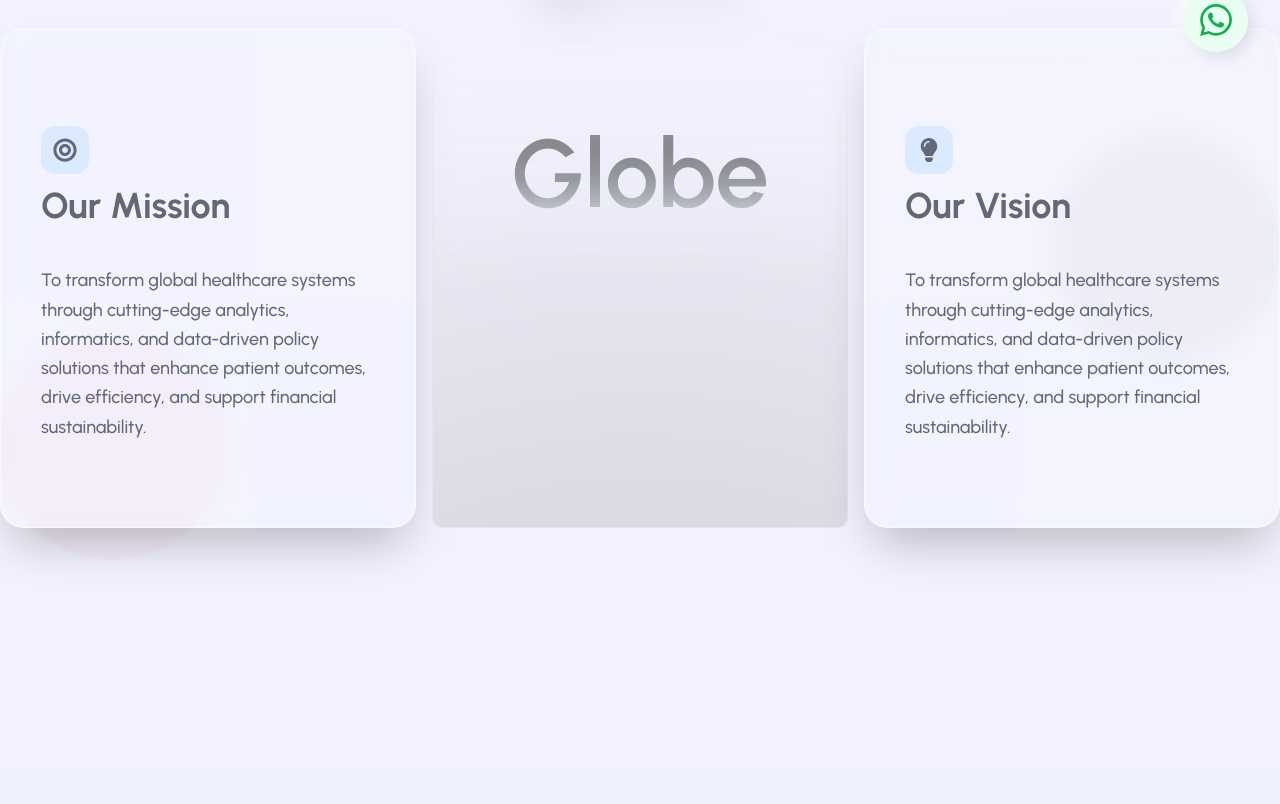
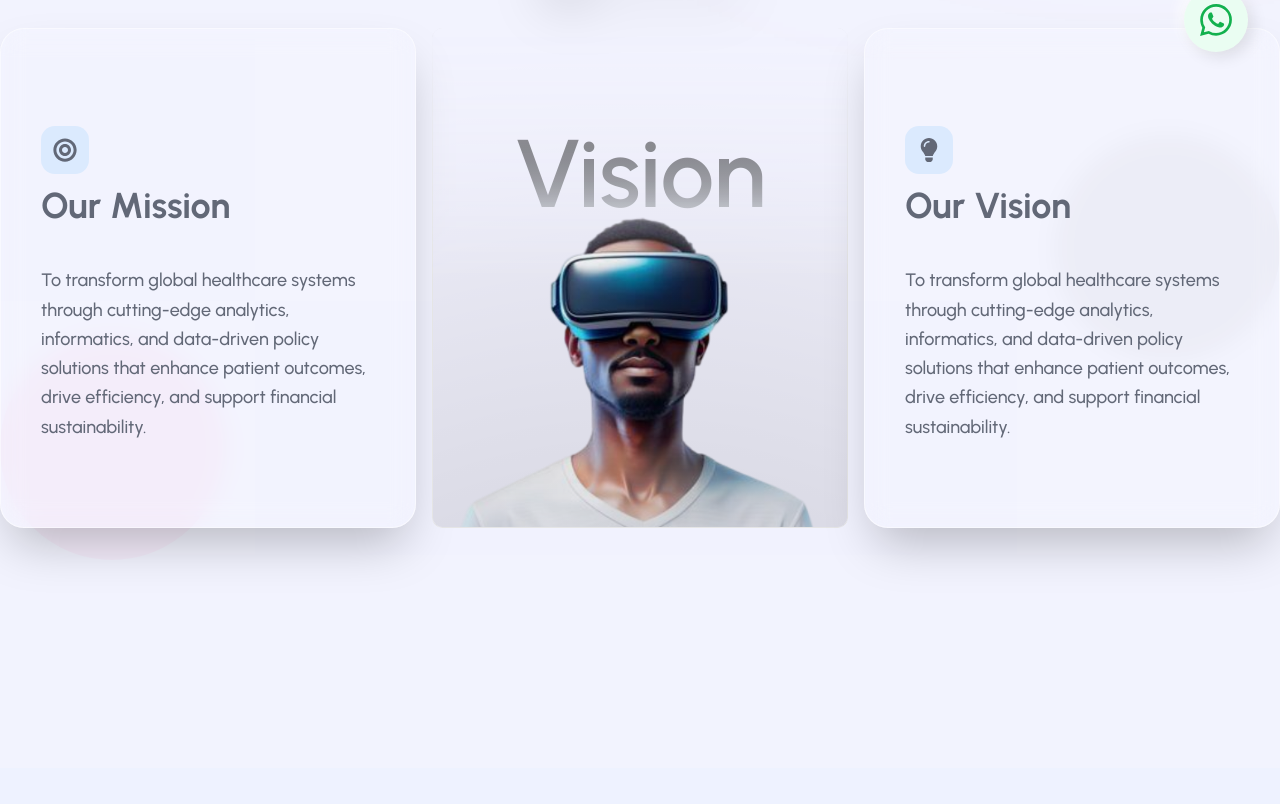
Before and after one commit to developerdavid2/finex-health-analytics, a Next.js app: page /company in a window 1280 px wide. Shown: the part 716-1520 px from the top of the page. Built offline with nearby package versions, Linux system fonts and the light colour scheme.

Commit message:
Refactored About page

```diff
--- a/components/footer/footer-logo.tsx
+++ b/components/footer/footer-logo.tsx
@@ -6,14 +6,17 @@ import Image from "next/image";
 const FooterLogo: React.FC = () => {
   return (
     <Link href="/" aria-label="FI Home">
-      <div className="py-2 rounded-lg w-fit flex items-center justify-center gap-4">
+      <div className="py-2 rounded-lg flex items-center gap-4">
         <Image
           src="/images/logo-nav.png"
           alt="Logo-footer"
           width={80}
           height={80}
+          className="w-16 h-16 md:h-fit md:w-fit "
         />
-        <h2 className="font-bold text-6xl text-main tracking-tight">Finex</h2>
+        <h2 className="font-extrabold text-sm sm:text-lg md:text-xl text-main tracking-tight uppercase max-w-[300px]">
+          Finex Healthcare Analytics & Informatics LLC
+        </h2>
       </div>
     </Link>
   );
--- a/components/sections/company/key-operational-processes.tsx
+++ b/components/sections/company/key-operational-processes.tsx
@@ -73,8 +73,8 @@ const ProcessItem: React.FC<ProcessItemProps> = ({
       <h5>
         <button
           className={clsx(
-            "text-left text-[20px] font-semibold flex items-center justify-between w-full py-3 px-4 rounded-md transition-all duration-300 cursor-pointer",
-            isOpen ? "text-pink-700" : "text-main hover:text-pink-400/60",
+            "text-left text-lg lg:text-[20px] font-semibold flex items-center justify-between w-full py-3 px-4 rounded-md transition-all duration-300 cursor-pointer",
+            isOpen ? "text-pink-700" : "text-main hover:text-gray-400/60",
           )}
         >
           <div className="flex items-center">
@@ -88,14 +88,14 @@ const ProcessItem: React.FC<ProcessItemProps> = ({
             >
               {icon}
             </div>
-            <span>{title}</span>
+            <span className="text-base md:text-lg">{title}</span>
           </div>
           <div
             className={clsx(
               "flex items-center justify-center w-8 h-8 rounded-full transition-all duration-300",
               isOpen
                 ? "bg-indigo-100 shadow-inner text-pink-700"
-                : "bg-indigo-50 shadow-[2px_2px_5px_rgba(136,146,176,0.2),-2px_-2px_5px_rgba(255,255,255,0.7)] text-main hover:text-pink-600",
+                : "bg-indigo-50 shadow-[2px_2px_5px_rgba(136,146,176,0.2),-2px_-2px_5px_rgba(255,255,255,0.7)] text-main hover:text-gray-600",
             )}
           >
             <svg
@@ -112,7 +112,7 @@ const ProcessItem: React.FC<ProcessItemProps> = ({
                 width="16"
                 height="2"
                 rx="1"
-                className={`origin-center ${isOpen ? "fill-indigo-700" : "fill-neutral-700"}`}
+                className={`origin-center ${isOpen ? "fill-pink-700" : "fill-neutral-700"}`}
               />
               <rect
                 y="7"
@@ -208,18 +208,9 @@ export default function KeyOperationsSection() {
               Key Operational Processes
             </h2>
             <p className="text-center text-gray-600 text-xl font-medium mb-8 max-w-3xl max-xl:text-center">
-              Finex operates across key regions in Africa, North America,
-              Europe, and Southeast Asia, delivering innovative healthcare
-              analytics and informatics solutions tailored to diverse healthcare
-              systems.
+              Our key operational processes are designed to ensure that we
+              deliver the best possible service to our clients.
             </p>
-            <Button
-              className="bg-gradient-to-tr from-zinc-700 via-55% to-gray-500 font-bold rounded-full text-white hover:text-white text-md p-6 md:text-xl md:p-8 hover:drop-shadow-2xl transition duration-300 w-[15rem] hover:scale-110 cursor-pointer"
-              variant={"outline"}
-              onClick={() => window.open("/services", "_self")}
-            >
-              View All Services
-            </Button>
           </motion.div>
 
           {/* Grid is shown only after delay */}
@@ -240,6 +231,15 @@ export default function KeyOperationsSection() {
               ))}
             </div>
           )}
+          <div className="mx-auto">
+            <Button
+              className="bg-gradient-to-tr from-zinc-700 via-55% to-gray-500 font-bold rounded-full text-white hover:text-white text-md p-6 md:text-xl md:p-8 hover:drop-shadow-2xl transition duration-300 w-[15rem] hover:scale-110 cursor-pointer"
+              variant={"outline"}
+              onClick={() => window.open("/services", "_self")}
+            >
+              View All Services
+            </Button>
+          </div>
         </div>
       </div>
     </section>
--- a/components/sections/company/mission-vision.tsx
+++ b/components/sections/company/mission-vision.tsx
@@ -6,6 +6,11 @@ import { ScrollIcon } from "lucide-react";
 import { FaBullseye, FaLightbulb } from "react-icons/fa";
 
 // Animation configuration - matching the Hero Section
+const transition = { duration: 1, ease: [0.25, 0.1, 0.25, 1] };
+const variants = {
+  hidden: { filter: "blur(10px)", transform: "translateY(20%)", opacity: 0 },
+  visible: { filter: "blur(0)", transform: "translateY(0)", opacity: 1 },
+};
 // Container variants for staggered children
 const containerVariants = {
   hidden: { opacity: 0 },
@@ -169,10 +174,20 @@ export default function MissionVisionSection() {
                     transition={{ duration: 1, delay: 0.6 }}
                     className="pointer-events-none whitespace-pre-wrap bg-gradient-to-b from-black to-gray-300/80 bg-clip-text text-center text-8xl font-semibold leading-none text-transparent dark:from-white dark:to-slate-900/10"
                   >
-                    Globe
+                    Vision
                   </motion.span>
 
-                  {/*<Globe className="top-32 xl:top-44" />*/}
+                  <div className="h-full">
+                    <motion.img
+                      src="/images/health-mission-vision.png"
+                      alt="Hero image"
+                      width={400}
+                      height={400}
+                      className="w-full h-auto absolute inset-0 top-40 left-1/2 -translate-x-1/2 object-cover mask-b-from-60% mask-b-to-95%"
+                      transition={{ ...transition, delay: 0.6 }}
+                      variants={variants}
+                    />
+                  </div>
 
                   <div className="pointer-events-none absolute inset-0 h-full bg-[radial-gradient(circle_at_50%_200%,rgba(0,0,0,0.2),rgba(255,255,255,0))]" />
                 </div>
--- a/components/sections/company/why-finex-better.tsx
+++ b/components/sections/company/why-finex-better.tsx
@@ -2,7 +2,6 @@
 
 import React, { useState, useEffect, useRef } from "react";
 import { motion, useInView } from "framer-motion";
-import { Button } from "@/components/ui/button";
 import { whyFinexIsBetter } from "@/constants/company-page-data/company";
 import { AuroraText } from "@/components/ui/aurora-text";
 
@@ -83,13 +82,6 @@ export default function WhyFinexBetterSection() {
                 </motion.div>
               ))}
             </div>
-            <Button
-              className="bg-gradient-to-tr from-zinc-700 via-55% to-gray-500 font-bold rounded-full text-white hover:text-white  text-md p-6 md:text-xl md:p-8 hover:drop-shadow-2xl transition duration-300 w-[15rem] hover:scale-110 cursor-pointer mt-12"
-              variant={"outline"}
-              onClick={() => window.open("/contact", "_self")}
-            >
-              Get in touch
-            </Button>
           </motion.div>
         </div>
       </div>
```
Also changed, not shown: public/images/health-mission-vision.png (added), public/images/health-side-vision.png (added).
